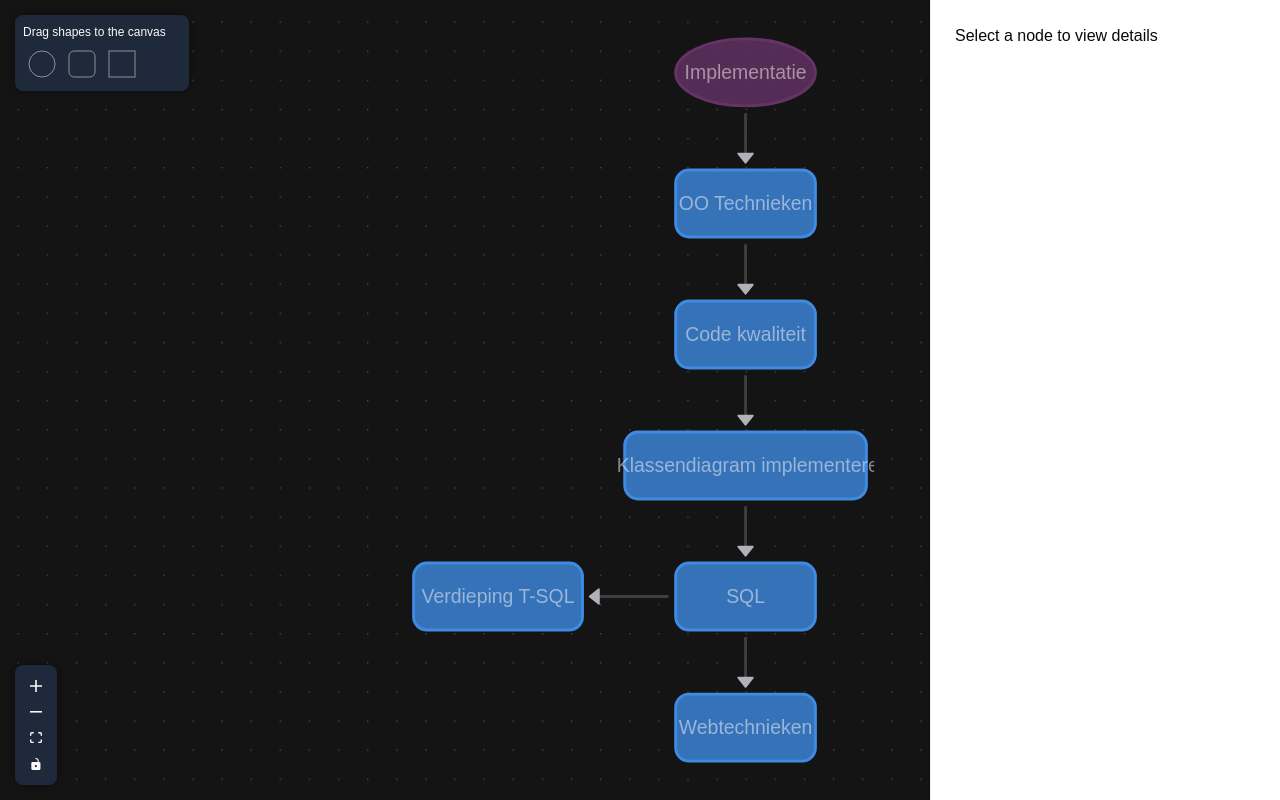
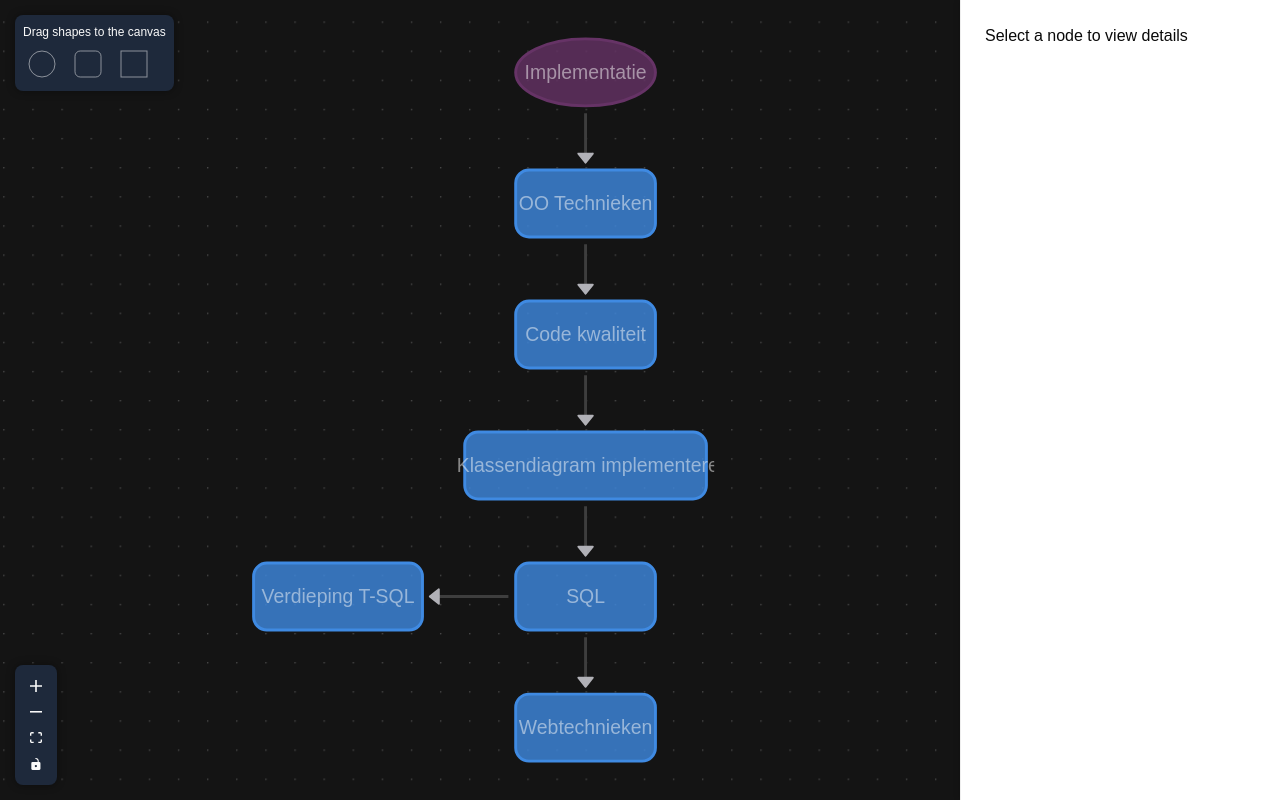
Before and after one commit to Mg-Ozkan/sop, a Next.js app: page /flows in a window 1280 px wide. Built offline with nearby package versions, Linux system fonts and the light colour scheme.

Commit message:
Added flex layout to the flow builder and builder menu

```diff
--- a/app/flows/components/sidebar/css/builderMenu.scss
+++ b/app/flows/components/sidebar/css/builderMenu.scss
@@ -1,17 +1,14 @@
 .buildermenu {
     --text: #0a0a0a;
 
-    position: fixed;
-    right: 0;
-    top: 0;
-    width: 350px;
+    width: 25%;
     height: 100vh;
     background-color: white;
     color: var(--text);
     border-left: 1px solid #eee;
     padding: 24px;
     box-shadow: -2px 0 5px rgba(0, 0, 0, 0.1);
-    z-index: 5;
+    z-index: 10;
 }
 
 .buildermenu-content {
--- a/app/flows/components/sidebar/css/page.scss
+++ b/app/flows/components/sidebar/css/page.scss
@@ -6,7 +6,6 @@
 }
 
 .sidebar-items {
-    display: grid;
-    grid-template-columns: repeat(4, 1fr);
-    gap: 2px;
+    display: flex;
+    gap: 8px;
 }
--- a/app/flows/page.scss
+++ b/app/flows/page.scss
@@ -9,6 +9,15 @@ body,
 #root {
   height: 100%;
   margin: 0;
+}
+
+.container {
+  display: flex;
+  height: 100vh;
+}
+
+.react-flow-container {
+  flex: 1;
 }
 
 .react-flow {
@@ -67,7 +76,3 @@ body,
 .react-flow__resize-control.handle {
   border: 1px solid var(--background);
 }
-
-.flow-container {
-  display: contents;
-}
--- a/app/flows/page.tsx
+++ b/app/flows/page.tsx
@@ -82,7 +82,8 @@ function FlowDisplay({ theme = "dark", snapToGrid = true, panOnScroll = true, zo
   };
 
   return (
-    <div className="flow-container">
+    <div className="container">
+      <div className="react-flow-container">
           <ReactFlow
             colorMode={theme}
             proOptions={proOptions}
@@ -107,6 +108,7 @@ function FlowDisplay({ theme = "dark", snapToGrid = true, panOnScroll = true, zo
             </Panel>
             <Controls />
           </ReactFlow>
+        </div>
         <BuilderMenu
           selectedNode={selectedNode}
           onNodeUpdate={handleNodeUpdate}
```
Lines whose indentation alone changed are shown as unchanged.
